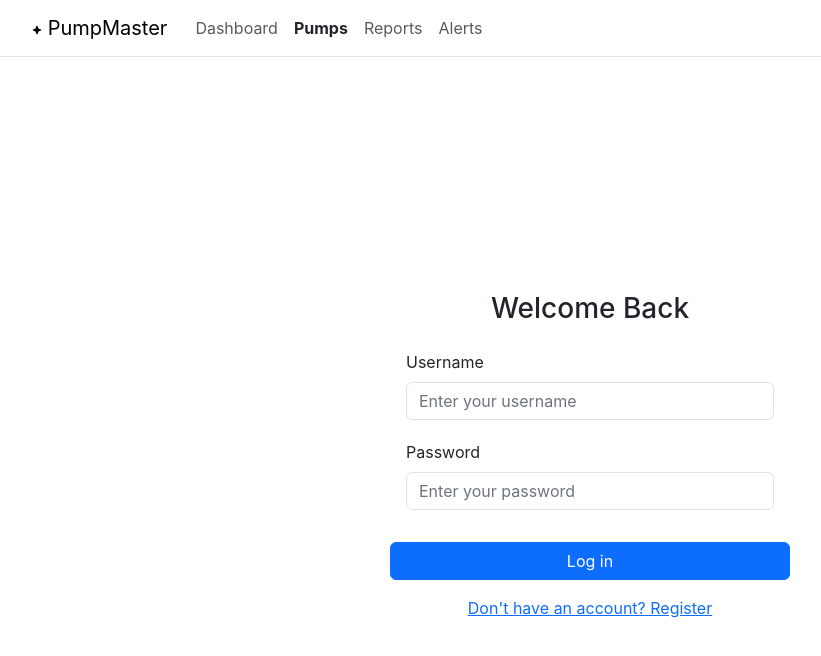
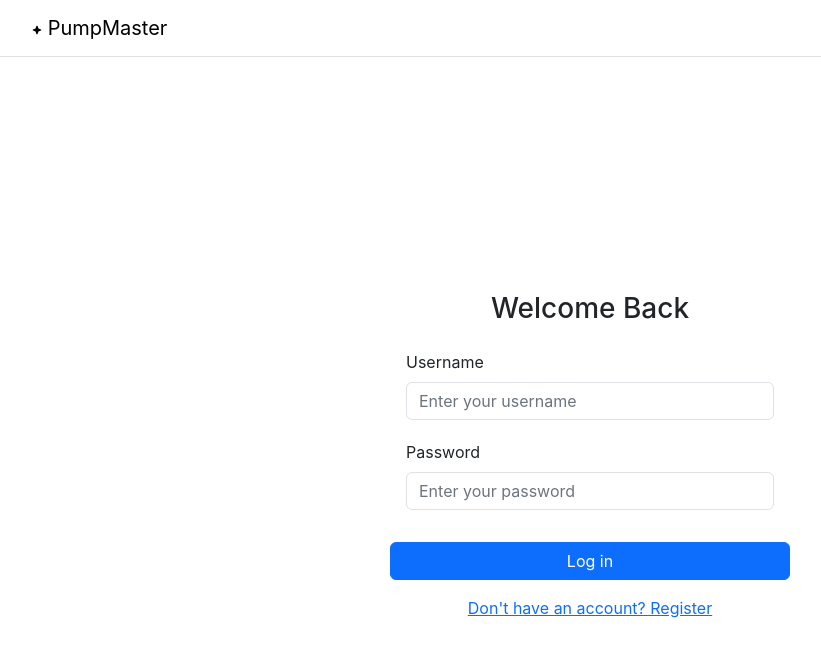
Before and after one commit to dmwcs/ci_cd-demo, a React (Vite) app: page /login in a window 1280 px wide. Shown: the top 656 px of the page, without its empty margins (50-871 px from the left). Built offline with nearby package versions, Linux system fonts and the light colour scheme.

Commit message:
add readme

```diff
--- a/src/app/components/Navbar/Navbar.tsx
+++ b/src/app/components/Navbar/Navbar.tsx
@@ -2,7 +2,7 @@ import { Button, Form, InputGroup, Dropdown } from 'react-bootstrap';
 import Container from 'react-bootstrap/Container';
 import Nav from 'react-bootstrap/Nav';
 import BootstrapNavbar from 'react-bootstrap/Navbar';
-import { Outlet, useNavigate } from 'react-router';
+import { Outlet, useNavigate, useLocation } from 'react-router';
 import { PiBellBold } from 'react-icons/pi';
 import { TbZoom } from 'react-icons/tb';
 import { PiStarFourFill } from 'react-icons/pi';
@@ -11,6 +11,9 @@ import { useAuth } from '../../../hooks/useAuth';
 const Navbar = () => {
   const { user, logout, isAuthenticated } = useAuth();
   const navigate = useNavigate();
+  const location = useLocation();
+
+  const isLoginPage = location.pathname === '/login';
 
   const handleLogout = () => {
     logout();
@@ -29,6 +32,7 @@ const Navbar = () => {
             <PiStarFourFill size={10} /> PumpMaster
           </BootstrapNavbar.Brand>
           <BootstrapNavbar.Toggle aria-controls='navbarScroll' />
+          {!isLoginPage && (
             <BootstrapNavbar.Collapse id='navbarScroll'>
               <Nav className='my-lg-0' navbarScroll>
                 <Nav.Link>Dashboard</Nav.Link>
@@ -37,6 +41,7 @@ const Navbar = () => {
                 <Nav.Link>Alerts</Nav.Link>
               </Nav>
             </BootstrapNavbar.Collapse>
+          )}
 
           <div className='d-flex gap-4 d-none d-md-flex align-items-center'>
             {isAuthenticated && (
```
Also changed, not shown: 1 other file (tests, documents, lock files or other folders). Lines whose indentation alone changed are shown as unchanged.
